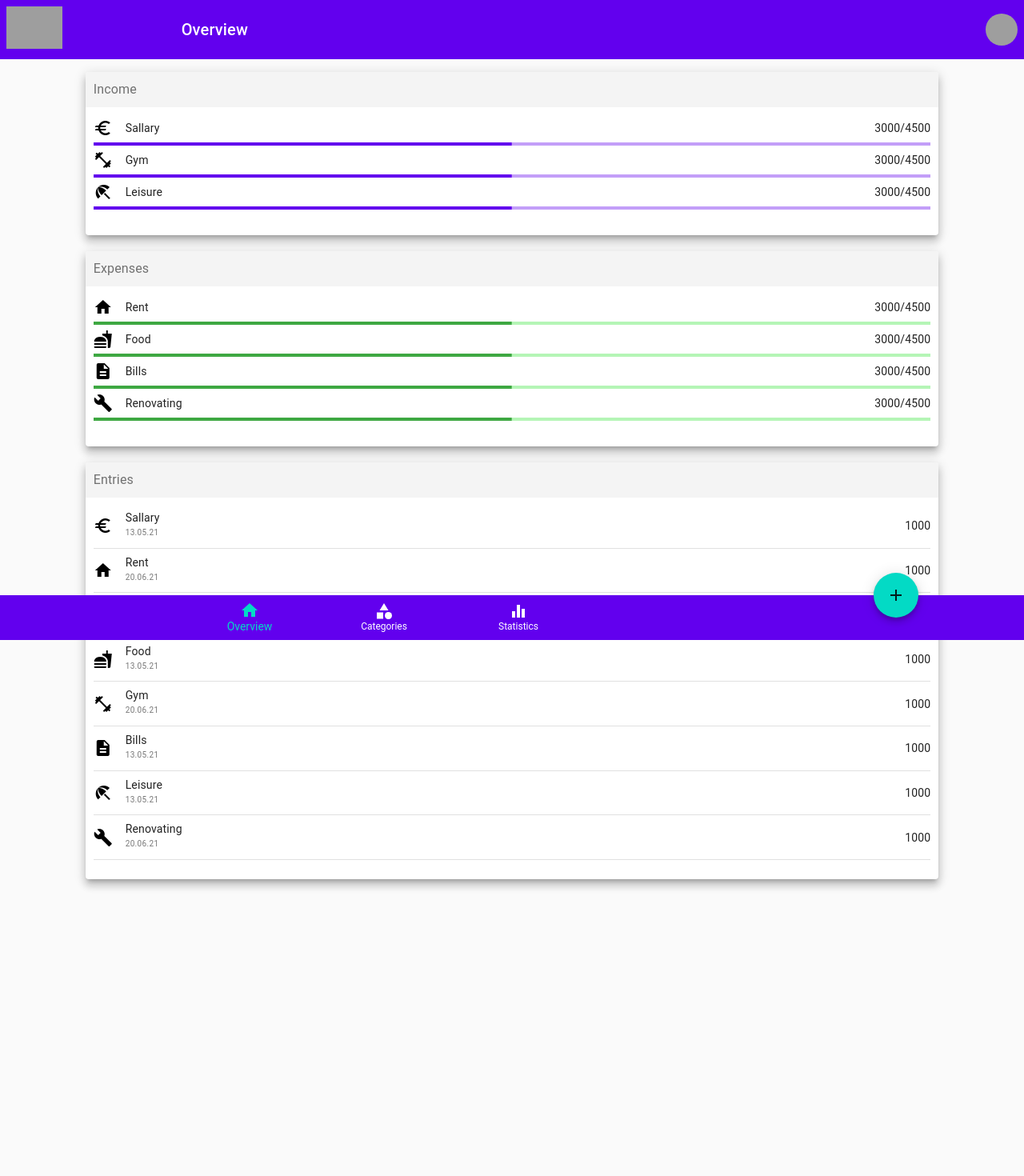
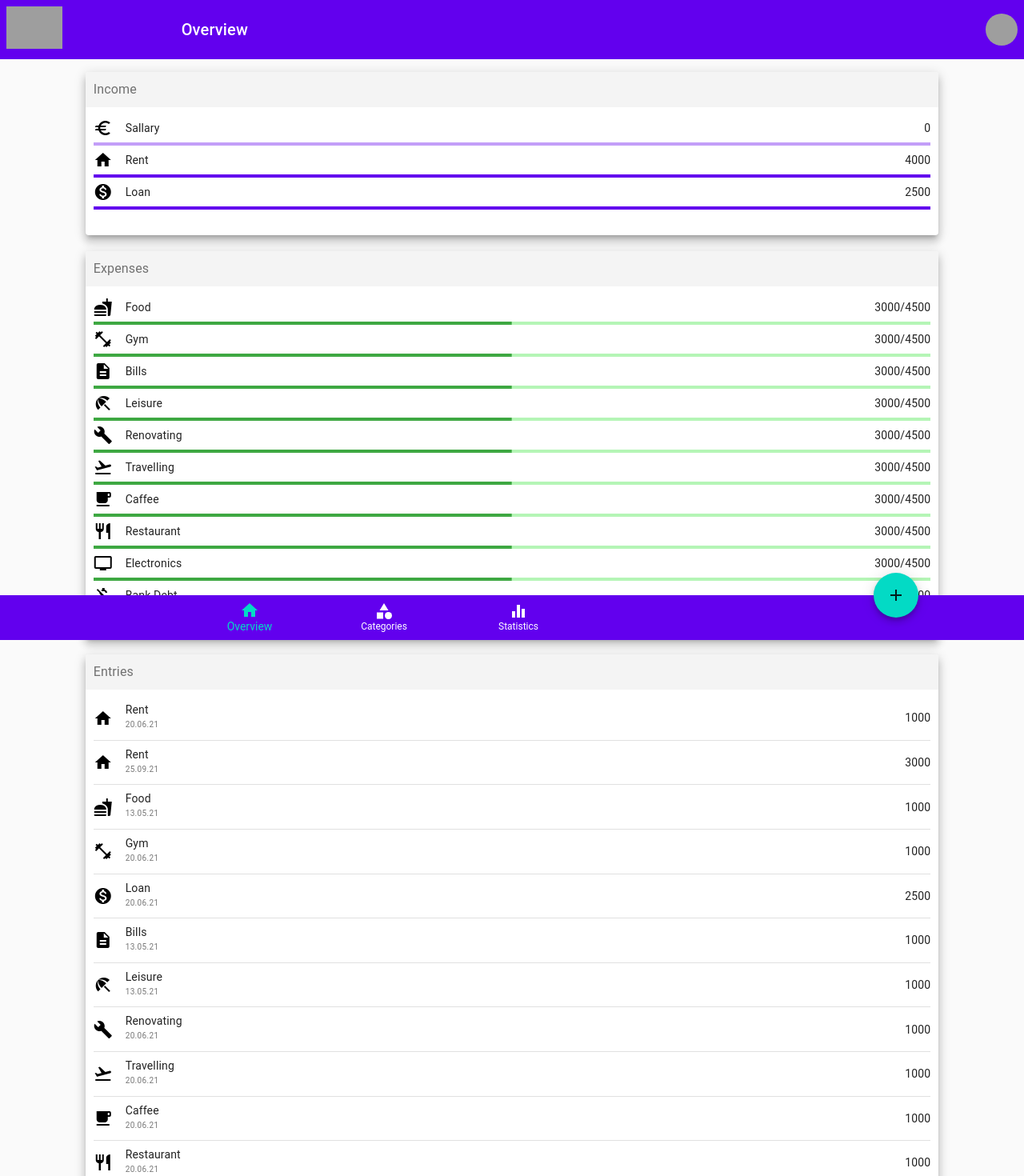
Before and after one commit to PPetrusevski/My-Projects, a React (Create React App) app: page /main in a window 1280 px wide. Shown: the top 1470 px of the page at 80% size. Before the commit the page ends 1189 px from the top, so only its background shows below. Built offline with nearby package versions, Linux system fonts and the light colour scheme; grey boxes are pictures that could not be loaded.

Commit message:
Combined signIn/Up pages, additions in functionality

```diff
--- a/src/App.js
+++ b/src/App.js
@@ -4,8 +4,7 @@ import { createTheme } from "@material-ui/core/styles";
 import { ThemeProvider } from "@material-ui/core";
 import CssBaseline from "@material-ui/core/CssBaseline";
 import { Router } from "@reach/router";
-import SignIn from "./Pages/SignIn";
-import SignUp from "./Pages/SignUp";
+import SignInUp from "./Pages/SignInUp";
 import WelcomeWizard from "./Pages/WelcomeWizard/WelcomeWizard";
 import Categories from "./Pages/MainPages/Categories";
 import MainPages from "./Pages/MainPages/MainPages";
@@ -38,8 +37,8 @@ function App() {
 				<ThemeProvider theme={theme}>
 					<CssBaseline />
 					<Router>
-						<SignIn path="/" />
-						<SignUp path="/signup" />
+						<SignInUp whichPage="signIn" path="/" />
+						<SignInUp whichPage="signUp" path="/signup" />
 						<WelcomeWizard path="/welcome" />
 						<MainPages path="/main" />
 						<Categories path="/categories" />
--- a/src/Assets/categories.js
+++ b/src/Assets/categories.js
@@ -3,66 +3,121 @@ const Categories = [
 		id: 1,
 		name: "Sallary",
 		type: "Income",
-		budget: 30000,
+		budget: "",
 		iconName: "euro",
-		isEnabled: true,
-		entries: [{ date: "13.05.21", amount: 1000 }],
+		isEnabled: false,
+		entries: [],
 	},
 	{
 		id: 2,
 		name: "Rent",
-		type: "Expense",
-		budget: 12000,
+		type: "Income",
+		budget: "",
 		iconName: "home",
 		isEnabled: false,
 		entries: [
 			{ date: "20.06.21", amount: 1000 },
-			{ date: "25.09.21", amount: 24000 },
+			{ date: "25.09.21", amount: 3000 },
 		],
 	},
 	{
 		id: 3,
 		name: "Food",
 		type: "Expense",
-		budget: 0,
+		budget: "",
 		iconName: "fastfood",
-		isEnabled: true,
+		isEnabled: false,
 		entries: [{ date: "13.05.21", amount: 1000 }],
 	},
 	{
 		id: 4,
 		name: "Gym",
-		type: "Income",
-		budget: 9000,
+		type: "Expense",
+		budget: "",
 		iconName: "fitness_center",
-		isEnabled: true,
+		isEnabled: false,
 		entries: [{ date: "20.06.21", amount: 1000 }],
 	},
 	{
 		id: 5,
-		name: "Bills",
-		type: "Expense",
-		budget: 9000,
-		iconName: "description",
-		isEnabled: true,
-		entries: [{ date: "13.05.21", amount: 1000 }],
+		name: "Loan",
+		type: "Income",
+		budget: "",
+		iconName: "monetization_on",
+		isEnabled: false,
+		entries: [{ date: "20.06.21", amount: 2500 }],
 	},
 	{
 		id: 6,
-		name: "Leisure",
-		type: "Income",
-		budget: 9000,
-		iconName: "beach_access",
-		isEnabled: true,
+		name: "Bills",
+		type: "Expense",
+		budget: "",
+		iconName: "description",
+		isEnabled: false,
 		entries: [{ date: "13.05.21", amount: 1000 }],
 	},
 	{
 		id: 7,
+		name: "Leisure",
+		type: "Expense",
+		budget: "",
+		iconName: "beach_access",
+		isEnabled: false,
+		entries: [{ date: "13.05.21", amount: 1000 }],
+	},
+
+	{
+		id: 8,
 		name: "Renovating",
 		type: "Expense",
-		budget: 9000,
+		budget: "",
 		iconName: "build",
-		isEnabled: true,
+		isEnabled: false,
+		entries: [{ date: "20.06.21", amount: 1000 }],
+	},
+	{
+		id: 9,
+		name: "Travelling",
+		type: "Expense",
+		budget: "",
+		iconName: "flight_takeoff",
+		isEnabled: false,
+		entries: [{ date: "20.06.21", amount: 1000 }],
+	},
+	{
+		id: 10,
+		name: "Caffee",
+		type: "Expense",
+		budget: "",
+		iconName: "local_cafe",
+		isEnabled: false,
+		entries: [{ date: "20.06.21", amount: 1000 }],
+	},
+	{
+		id: 11,
+		name: "Restaurant",
+		type: "Expense",
+		budget: "",
+		iconName: "restaurant",
+		isEnabled: false,
+		entries: [{ date: "20.06.21", amount: 1000 }],
+	},
+	{
+		id: 12,
+		name: "Electronics",
+		type: "Expense",
+		budget: "",
+		iconName: "tv",
+		isEnabled: false,
+		entries: [{ date: "20.06.21", amount: 1000 }],
+	},
+	{
+		id: 13,
+		name: "Bank Debt",
+		type: "Expense",
+		budget: "",
+		iconName: "money_off",
+		isEnabled: false,
 		entries: [{ date: "20.06.21", amount: 1000 }],
 	},
 ];
--- a/src/Components/BottomNav.js
+++ b/src/Components/BottomNav.js
@@ -34,7 +34,7 @@ const useStyles = makeStyles(theme => ({
 	},
 }));
 
-export default function BottomNav({ onPage, setOnPage }) {
+export default function BottomNav({ onPage, setOnPage, fabModalOpen, setFabModalOpen }) {
 	const classes = useStyles();
 
 	return (
@@ -68,7 +68,12 @@ export default function BottomNav({ onPage, setOnPage }) {
 				</BottomNavigation>
 			</Grid>
 			<Grid item xs={3} className={classes.fabCont}>
-				<Fab className={classes.fabBtn} color="secondary" aria-label="add">
+				<Fab
+					className={classes.fabBtn}
+					color="secondary"
+					aria-label="add"
+					onClick={() => setFabModalOpen(!fabModalOpen)}
+				>
 					<AddIcon />
 				</Fab>
 			</Grid>
--- a/src/Components/IncomesCard.js
+++ b/src/Components/IncomesCard.js
@@ -17,6 +17,20 @@ export default function IncomesCard() {
 		<Controls.Card title="Income">
 			<List dense>
 				{income.map((inc, idx) => {
+					const entriesTotal = () => {
+						let total = 0;
+						inc.entries &&
+							inc.entries.forEach(entry => {
+								total += entry.amount;
+							});
+						return total;
+					};
+
+					const calculatePercentage = (num1, num2) => {
+						if (!num1 || num1 === 0) return 0;
+						return Math.round((num1 / num2) * 100);
+					};
+
 					return (
 						<div key={inc.id + idx + inc.name}>
 							<ListItem disableGutters>
@@ -24,9 +38,16 @@ export default function IncomesCard() {
 									<Icon style={{ color: "black" }}>{inc.iconName}</Icon>
 								</ListItemIcon>
 								<ListItemText primary={inc.name} />
-								<ListItemText primary="3000/4500" style={{ textAlign: "right" }} />
+								<ListItemText
+									primary={`${entriesTotal()}${inc.budget ? `/${inc.budget}` : ""}`}
+									style={{ textAlign: "right" }}
+								/>
 							</ListItem>
-							<LinearProgress variant="determinate" color="primary" value={50} />
+							<LinearProgress
+								variant="determinate"
+								color="primary"
+								value={calculatePercentage(entriesTotal(), inc.budget)}
+							/>
 						</div>
 					);
 				})}
--- a/src/Context/Context.js
+++ b/src/Context/Context.js
@@ -6,9 +6,17 @@ export const Context = createContext();
 export const Provider = ({ children }) => {
 	const [categories, setCategories] = useState(Categories);
 	const [budgetTotal, setBudgetTotal] = useState(0);
+	const [isSignedIn, setIsSignedIn] = useState(true);
 
 	console.log(budgetTotal);
 
-	const ContextObj = { categories, setCategories, budgetTotal, setBudgetTotal };
+	const ContextObj = {
+		categories,
+		setCategories,
+		budgetTotal,
+		setBudgetTotal,
+		isSignedIn,
+		setIsSignedIn,
+	};
 	return <Context.Provider value={ContextObj}>{children}</Context.Provider>;
 };
--- a/src/Pages/MainPages/Categories.js
+++ b/src/Pages/MainPages/Categories.js
@@ -9,7 +9,7 @@ import {
 	Typography,
 } from "@material-ui/core";
 
-import React, { useContext } from "react";
+import React, { useContext, useState } from "react";
 import Controls from "../../Components/Controls/Controls";
 import { Context } from "../../Context/Context";
 
@@ -20,16 +20,40 @@ const useStyles = makeStyles({
 	income: {
 		color: "#3ea842",
 	},
+	smallText: {
+		fontSize: "7px",
+		color: "grey",
+		fontWeight: "600",
+	},
+	list: {
+		paddingBottom: 0,
+	},
+	listItem: {
+		height: "50px",
+	},
 });
-export default function Categories() {
+export default function Categories({ overlay }) {
+	const [catModalOpen, setCatModalOpen] = useState(false);
 	const classes = useStyles();
 	const { categories } = useContext(Context);
 
 	return (
-		<Grid container justifyContent="center">
+		<Grid container justifyContent="center" className={overlay || ""}>
 			<Grid item xs={10}>
 				<Controls.Card title="Categories">
-					<List dense>
+					<List dense className={classes.list}>
+						<ListItem
+							button
+							disableGutters
+							divider
+							className={classes.listItem}
+							onClick={() => console.log("clicked")}
+						>
+							<ListItemIcon style={{ minWidth: "40px" }}>
+								<Icon style={{ color: "black" }}>{"add"}</Icon>
+							</ListItemIcon>
+							<ListItemText primary="Add New Category" />
+						</ListItem>
 						{categories.map((cat, idx) => {
 							const isExpense = cat.type === "Expense" ? true : false;
 							return (
@@ -37,7 +61,9 @@ export default function Categories() {
 									<ListItem
 										disableGutters
 										divider
-										className={`${isExpense ? classes.expense : classes.income}`}
+										className={`${isExpense ? classes.expense : classes.income} ${
+											classes.listItem
+										}`}
 									>
 										<ListItemIcon style={{ minWidth: "40px" }}>
 											<Icon className={`${isExpense ? classes.expense : classes.income}`}>
@@ -47,10 +73,20 @@ export default function Categories() {
 										<ListItemText primary={cat.name} />
 										<ListItemText
 											disableTypography
-											primary={<Typography variant="body2">{cat.budget}</Typography>}
+											primary={
+												cat.budget > 0 ? (
+													<Typography variant="body2" style={{ lineHeight: "1" }}>
+														{cat.budget}
+													</Typography>
+												) : (
+													<Typography variant="caption" className={classes.smallText}>
+														{"NO BUDGET LIMIT"}
+													</Typography>
+												)
+											}
 											secondary={
 												cat.budget > 0 && (
-													<Typography style={{ fontSize: "8px", color: "black" }} variant="caption">
+													<Typography className={classes.smallText} variant="caption">
 														{isExpense ? "BUDGET" : "PLANNED"}
 													</Typography>
 												)
--- a/src/Pages/MainPages/MainPages.js
+++ b/src/Pages/MainPages/MainPages.js
@@ -1,4 +1,5 @@
-import React, { useState } from "react";
+import React, { useState, useContext } from "react";
+import { Context } from "../../Context/Context";
 import Header from "../../Components/Header";
 import BottomNav from "../../Components/BottomNav";
 import { Grid } from "@material-ui/core";
@@ -13,20 +14,32 @@ const useStyles = makeStyles(theme => ({
 		paddingTop: "80px",
 		paddingBottom: "80px",
 	},
+	overlay: {
+		opacity: 0.35,
+	},
 }));
 
 export default function MainPages() {
 	const [onPage, setOnPage] = useState(0);
+	const [fabModalOpen, setFabModalOpen] = useState(false);
+	const { isSignedIn } = useContext(Context);
 
 	const classes = useStyles();
 
-	return (
+	return isSignedIn ? (
 		<Grid className={classes.root}>
 			<Header onPage={onPage} />
-			{onPage === 0 && <Overview />}
-			{onPage === 1 && <Categories />}
-			{onPage === 2 && <Statistics />}
-			<BottomNav onPage={onPage} setOnPage={setOnPage} />
+			{onPage === 0 && <Overview overlay={fabModalOpen && classes.overlay} />}
+			{onPage === 1 && <Categories overlay={fabModalOpen && classes.overlay} />}
+			{onPage === 2 && <Statistics overlay={fabModalOpen && classes.overlay} />}
+			<BottomNav
+				onPage={onPage}
+				setOnPage={setOnPage}
+				fabModalOpen={fabModalOpen}
+				setFabModalOpen={setFabModalOpen}
+			/>
 		</Grid>
+	) : (
+		"You have to sign in first"
 	);
 }
--- a/src/Pages/MainPages/Overview.js
+++ b/src/Pages/MainPages/Overview.js
@@ -1,21 +1,34 @@
+import React, { useContext } from "react";
+import { Context } from "../../Context/Context";
 import { Grid } from "@material-ui/core";
-import React from "react";
 import IncomesCard from "../../Components/IncomesCard";
 import ExpensesCard from "../../Components/ExpensesCard";
 import EntriesCard from "../../Components/EntriesCard";
 
-export default function Overview() {
+export default function Overview({ overlay }) {
+	const { categories } = useContext(Context);
+
+	const hasIncomes = categories.some(cat => cat.type === "Income");
+	const hasExpenses = categories.some(cat => cat.type === "Expense");
+	const hasEntries = categories.some(cat => cat.entries.length > 0);
+
 	return (
-		<Grid container justifyContent="center">
+		<Grid container justifyContent="center" className={overlay || ""}>
+			{hasIncomes && (
 				<Grid item xs={10}>
 					<IncomesCard />
 				</Grid>
+			)}
+			{hasExpenses && (
 				<Grid item xs={10}>
 					<ExpensesCard />
 				</Grid>
+			)}
+			{hasEntries && (
 				<Grid item xs={10}>
 					<EntriesCard />
 				</Grid>
+			)}
 		</Grid>
 	);
 }
--- a/src/Pages/SignIn.js
+++ /dev/null
@@ -1,94 +0,0 @@
-import React, { useState } from "react";
-import { Grid, makeStyles, Typography } from "@material-ui/core";
-import InputAdornment from "@material-ui/core/InputAdornment";
-import IconButton from "@material-ui/core/IconButton";
-import Visibility from "@material-ui/icons/Visibility";
-import VisibilityOff from "@material-ui/icons/VisibilityOff";
-import LogoHeader from "../Components/LogoHeader";
-import Controls from "../Components/Controls/Controls";
-import { Link } from "@reach/router";
-
-const useStyles = makeStyles(theme => ({
-	heading: {
-		letterSpacing: theme.spacing(1),
-		marginBottom: theme.spacing(2),
-	},
-	button: {
-		marginTop: theme.spacing(3),
-		marginBottom: theme.spacing(3),
-	},
-}));
-
-export default function SignIn() {
-	const [visible, setVisible] = useState(false);
-	const classes = useStyles();
-
-	return (
-		<Grid container alignItems="center" style={{ height: "100vh" }}>
-			<Grid container justifyContent="center">
-				<LogoHeader />
-				<Grid item xs={3} />
-				<Grid item xs={6}>
-					<Typography className={classes.heading} variant="h5" component="h2" align="center">
-						SIGN IN
-					</Typography>
-				</Grid>
-				<Grid item xs={3} />
-				<Grid item xs={10}>
-					<Controls.Input size="small" label="Username" />
-				</Grid>
-				<Grid item xs={10}>
-					<Controls.Input
-						size="small"
-						label="Password"
-						type={visible ? "text" : "password"}
-						InputProps={{
-							endAdornment: (
-								<InputAdornment position="end">
-									<IconButton onClick={() => setVisible(!visible)}>
-										{visible ? <Visibility /> : <VisibilityOff />}
-									</IconButton>
-								</InputAdornment>
-							),
-						}}
-					/>
-				</Grid>
-				<Grid item xs={4} />
-				<Grid item xs={4}>
-					<Controls.Button className={classes.button} text="Sign In" />
-				</Grid>
-				<Grid item xs={4} />
-				<Grid item xs={3} />
-
-				<Grid item xs={6}>
-					<Typography
-						variant="caption"
-						display="block"
-						gutterBottom
-						color="textSecondary"
-						align="center"
-					>
-						Don't have account yet?
-					</Typography>
-				</Grid>
-				<Grid item xs={3} />
-				<Grid item xs={3} />
-
-				<Grid item xs={5}>
-					<Link to="/signup">
-						<Typography
-							variant="caption"
-							display="block"
-							gutterBottom
-							color="primary"
-							align="center"
-						>
-							Sign up now! It's free!
-						</Typography>
-					</Link>
-				</Grid>
-				<Grid item xs={3} />
-			</Grid>
-		</Grid>
-	);
-}
--- a/src/Pages/SignUp.js
+++ b/src/Pages/SignInUp.js
@@ -1,4 +1,4 @@
-import React, { useState } from "react";
+import React, { useState, useContext } from "react";
 import { Grid, makeStyles, Typography } from "@material-ui/core";
 import InputAdornment from "@material-ui/core/InputAdornment";
 import IconButton from "@material-ui/core/IconButton";
@@ -7,6 +7,7 @@ import VisibilityOff from "@material-ui/icons/VisibilityOff";
 import LogoHeader from "../Components/LogoHeader";
 import Controls from "../Components/Controls/Controls";
 import { Link, navigate } from "@reach/router";
+import { Context } from "../Context/Context";
 
 const useStyles = makeStyles(theme => ({
 	heading: {
@@ -19,7 +20,7 @@ const useStyles = makeStyles(theme => ({
 	},
 }));
 
-export default function SignUp() {
+export default function SignInUp(props) {
 	const [username, setUsername] = useState("");
 	const [password, setPassword] = useState("");
 	const [passwordIsValid, setPasswordIsValid] = useState(true);
@@ -27,6 +28,10 @@ export default function SignUp() {
 	const [passwordErrMsg, setPasswordErrMsg] = useState("");
 	const [usernameErrMsg, setUsernameErrMsg] = useState("");
 	const [visible, setVisible] = useState(false);
+
+	const { setIsSignedIn } = useContext(Context);
+
+	const onPage = props.whichPage;
 
 	const classes = useStyles();
 
@@ -70,17 +75,22 @@ export default function SignUp() {
 		return false;
 	};
 
-	const handleSignUpSubmit = e => {
+	const handleSignInUpSubmit = e => {
 		e.preventDefault();
 		validateUsername(username) ? setUsernameIsValid(true) : setUsernameIsValid(false);
 		validatePassword(password) ? setPasswordIsValid(true) : setPasswordIsValid(false);
 		if (validateUsername(username) && validatePassword(password)) {
-			navigate("/welcome");
+			if (onPage === "signIn") {
+				setIsSignedIn(true);
+				navigate("/main");
+			} else if (onPage === "signUp") {
+				navigate("/welcome");
+			}
 		}
 	};
 
 	return (
-		<form onSubmit={handleSignUpSubmit}>
+		<form onSubmit={handleSignInUpSubmit}>
 			<Grid container alignItems="center" style={{ height: "100vh" }}>
 				<Grid container justifyContent="center">
 					<LogoHeader />
@@ -93,7 +103,7 @@ export default function SignUp() {
 							align="center"
 							type="submit"
 						>
-							SIGN UP
+							{onPage === "signIn" ? "SIGN IN" : "SIGN UP"}
 						</Typography>
 					</Grid>
 					<Grid item xs={3} />
@@ -129,7 +139,11 @@ export default function SignUp() {
 					</Grid>
 					<Grid item xs={4} />
 					<Grid item xs={4}>
-						<Controls.Button className={classes.button} text="Sign Up" type="submit" />
+						<Controls.Button
+							className={classes.button}
+							text={onPage === "signIn" ? "SIGN IN" : "SIGN UP"}
+							type="submit"
+						/>
 					</Grid>
 					<Grid item xs={4} />
 					<Grid item xs={3} />
@@ -142,14 +156,14 @@ export default function SignUp() {
 							color="textSecondary"
 							align="center"
 						>
-							Already have account?
+							{onPage === "signIn" ? "Don't have account yet?" : "Already have account?"}
 						</Typography>
 					</Grid>
 					<Grid item xs={3} />
 					<Grid item xs={3} />
 
 					<Grid item xs={5}>
-						<Link to="/">
+						<Link to={onPage === "signIn" ? "/signup" : "/"}>
 							<Typography
 								variant="caption"
 								display="block"
@@ -157,7 +171,7 @@ export default function SignUp() {
 								color="primary"
 								align="center"
 							>
-								Sign in please!
+								{onPage === "signIn" ? "Sign up now! It's free!" : "Sign in please!"}
 							</Typography>
 						</Link>
 					</Grid>
--- a/src/Pages/WelcomeWizard/AmountPage.js
+++ b/src/Pages/WelcomeWizard/AmountPage.js
@@ -1,5 +1,5 @@
 import { Grid, InputAdornment, InputBase, TextField } from "@material-ui/core";
-import { Link } from "@reach/router";
+import { Link, navigate } from "@reach/router";
 import React, { useContext } from "react";
 import { Context } from "../../Context/Context";
 import Controls from "../../Components/Controls/Controls";
@@ -13,11 +13,18 @@ import Checkbox from "@material-ui/core/Checkbox";
 import Icon from "@material-ui/core/Icon";
 
 export default function AmountPage() {
-	const { categories } = useContext(Context);
+	const { categories, setIsSignedIn } = useContext(Context);
 
 	const handleToggle = (e, cat) => {};
+
+	const handleComplete = () => {
+		setIsSignedIn(true);
+		navigate("/main");
+		console.log(categories);
+	};
+
 	return (
-		<Grid item style={{ width: "80%" }}>
+		<Grid item xs={10}>
 			<List dense>
 				{categories.map(cat => {
 					return (
@@ -38,7 +45,10 @@ export default function AmountPage() {
 											marginLeft: "auto",
 											textAlign: "end",
 										}}
-										value={cat.budget}
+										onChange={e => {
+											cat.budget = 0 || +e.target.value;
+											console.log(categories);
+										}}
 									/>
 								}
 							/>
@@ -46,9 +56,7 @@ export default function AmountPage() {
 					);
 				})}
 			</List>
-			<Link to="/main">
-				<Controls.Button text="Complete" />
-			</Link>
+			<Controls.Button text="Complete" onClick={handleComplete} />
 		</Grid>
 	);
 }
--- a/src/Pages/WelcomeWizard/CategoryPage.js
+++ b/src/Pages/WelcomeWizard/CategoryPage.js
@@ -26,7 +26,7 @@ const useStyles = makeStyles(theme => ({
 
 export default function CategoryPage({ handleStep }) {
 	const [chosenCategories, setchosenCategories] = useState([]);
-	const { categories } = useContext(Context);
+	const { categories, setCategories } = useContext(Context);
 
 	const classes = useStyles();
 
@@ -77,6 +77,7 @@ export default function CategoryPage({ handleStep }) {
 						text="Done"
 						disabled={chosenCategories.length ? false : true}
 						onClick={() => {
+							setCategories(chosenCategories);
 							handleStep(3);
 						}}
 					/>
```
Lines whose indentation alone changed are shown as unchanged.
